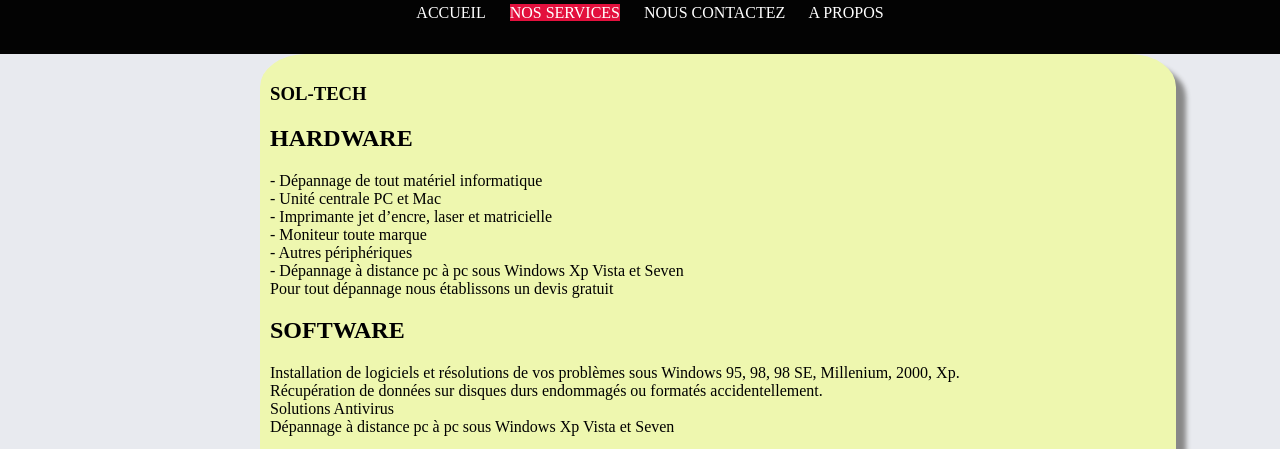
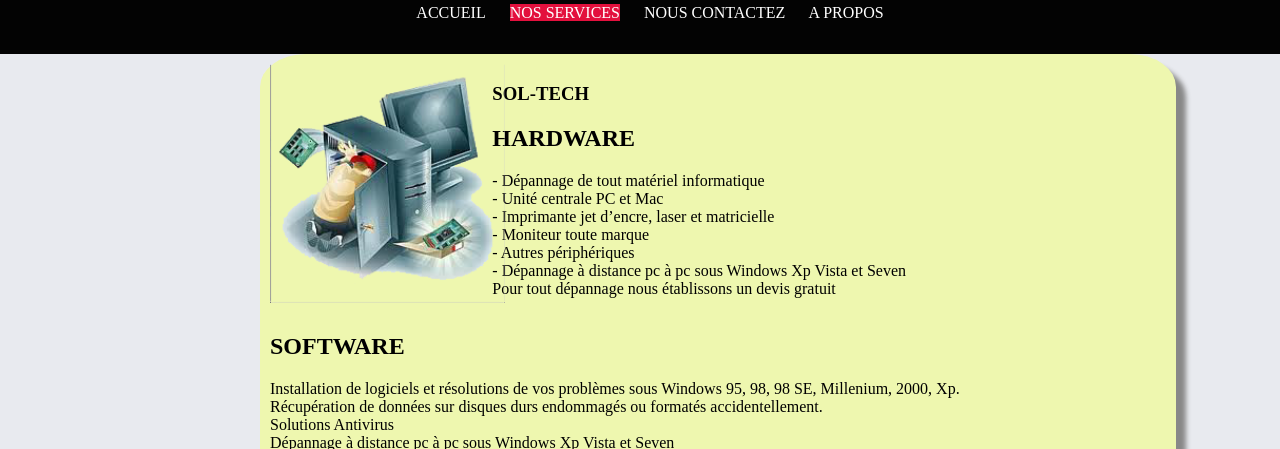
Before and after one commit to kiradieaugen/MySimple-Website, a plain HTML site: page service.html in a window 1280 px wide. Shown: the part 106-555 px from the top of the page. Drawn offline with Linux system fonts and the light colour scheme.

Commit message:
add picture for content of page service

```diff
--- a/service.html
+++ b/service.html
@@ -4,6 +4,21 @@
 		<meta charset="utf-8">
 		<title>SOLUTION TECHNOLOGY SERVICE INFORMATIQUE</title>
 		<link rel="stylesheet" type="text/css" href="style.css">
+		<style type="text/css">
+		aside{
+			float: right;
+			position: absolute;
+			padding-bottom:;
+			/*margin-left: 430px;*/
+		}
+		#arone{
+			float:right;
+			margin-right: 260px;
+		}
+		#artwo{
+			float:left;
+		}
+		</style>
 	</head>
 	<body>
 		<!--la barre de navigation et logo-->
@@ -19,7 +34,7 @@
 		</nav>
 
 			<section>
-					<article>
+					<article id="arone">
 						<h1>SOL-TECH</h1>
 							<h2>HARDWARE</h2>
 							<p>
@@ -32,7 +47,7 @@
 								Pour tout dépannage nous établissons un devis gratuit
 							<p>
 					</article>
-					<article>
+					<article id="artwo">
 						<h2>SOFTWARE</h2>
 							<p>  Installation de logiciels et résolutions de vos problèmes sous Windows 95, 98, 98 SE, Millenium, 2000, Xp.<br>
 							Récupération de données sur disques durs endommagés ou formatés accidentellement. <br>
@@ -42,9 +57,9 @@
 
 					</article>
 					<aside>
-						<img src="img/marque/12.png" alt="windows">
-						<img src="img/marque/13.jpg" alt="mac">
-						<img src="img/marque/14.png" alt="linux">
+						<img src="img/hardware/76.png" alt="maintenance">
+						<!-- <img src="img/marque/13.jpg" alt="mac">
+						<img src="img/marque/14.png" alt="linux"> -->
 					</aside>
 			</section>
 
```
